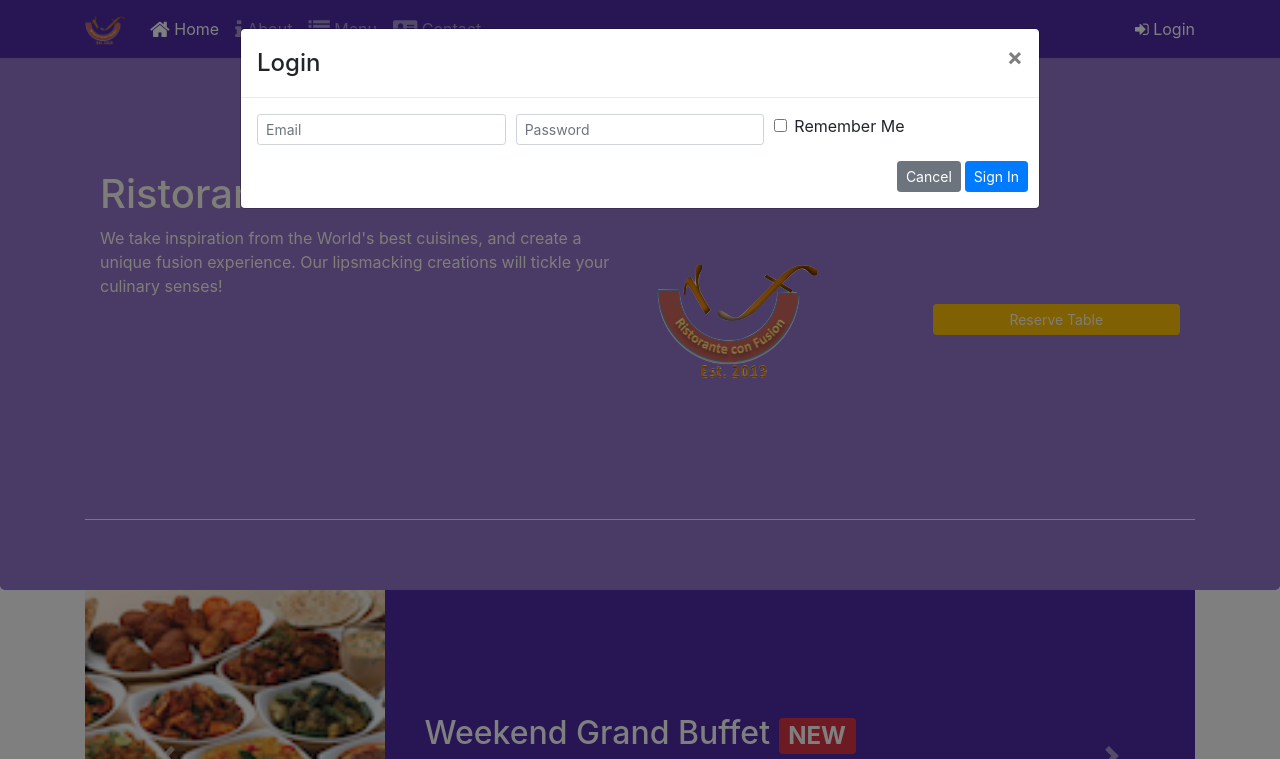
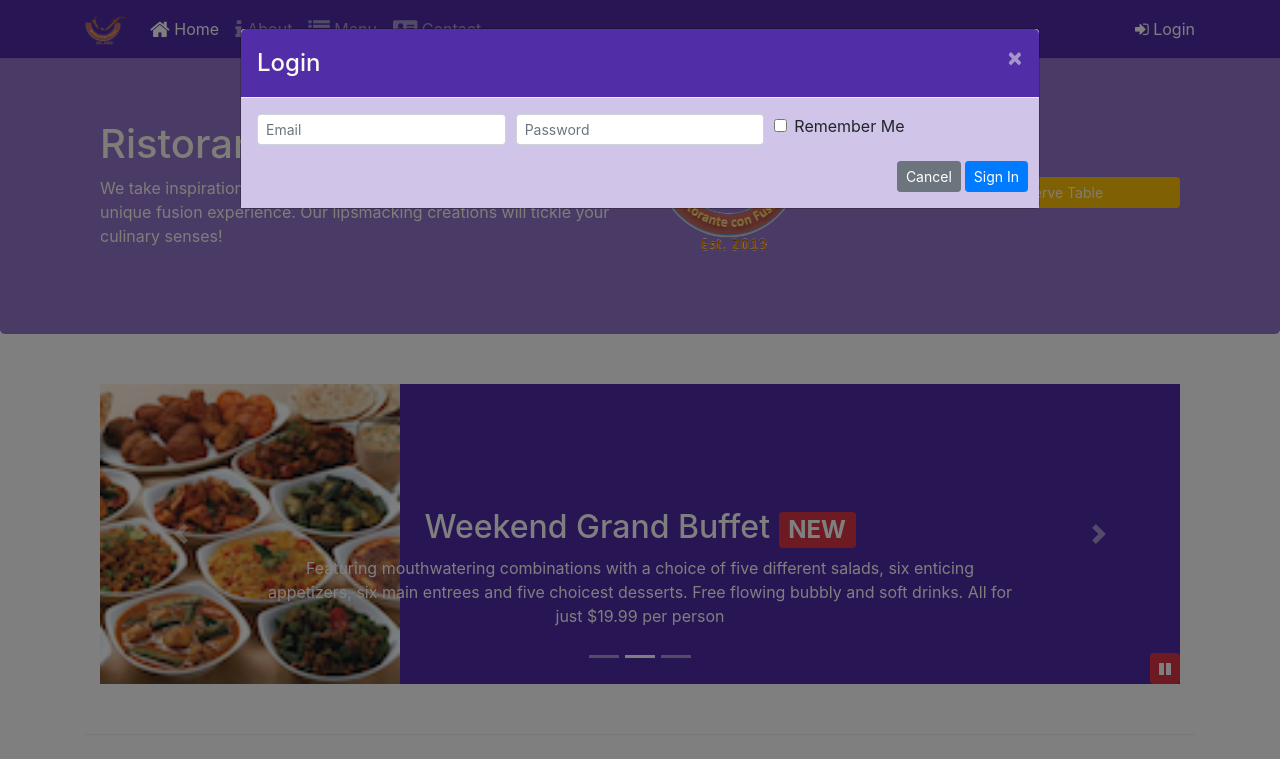
Before and after one commit to saratolooti/bootstrap-sass-Less, a website: page index.html in a window 1280 px wide. Both pictures are taken after a click on the link "Login". Shown: the top 759 px of the page. Drawn offline with nearby package versions, Linux system fonts and the light colour scheme.

Commit message:
Assingment4

```diff
--- a/css/styles.scss
+++ b/css/styles.scss
@@ -1,46 +1,50 @@
 $lt-gray: #ddd;
-$background-dark: #512da8;
-$background-light: #9575cd;
-$background-pale: #d1c4e9;
+$background-dark: #512DA8;
+$background-light: #9575CD;
+$background-pale: #D1C4E9;
 
 //height Variables
 $carousel-item-height: 300px;
 
-@mixin zero-margin ($pad-up-dn: 0px, $pad-left-right: 0px) {
-    margin: 0 auto;
-    padding: $pad-up-dn $pad-left-right;
+@mixin zero-margin($pad-up-dn, $pad-left-right) {
+	margin:0px auto;
+	padding: $pad-up-dn $pad-left-right;
 }
 
 .row-header{
-    @include zero-margin(50px, 0px);
-    border-bottom: 1px ridge;
-    min-height: 400px;
+    @include zero-margin(0px,0px);
 }
 
-.footer {
+.row-content {
+    @include zero-margin(50px,0px);
+    border-bottom: 1px ridge;
+    min-height:400px;
+}
+
+.footer{
     background-color: $background-pale;
     @include zero-margin(20px, 0px);
 }
 
 .jumbotron {
-    @include zero-margin(70px, 30px);
-    background: $background-light;
-    color: floralwhite;
+    @include zero-margin(70px,30px);
+    background: $background-light ;
+    color:floralwhite;
 }
 
-address {
-    font-size: 80%;
-    margin: 0px;
-    color: #0f0f0f;
+address{
+    font-size:80%;
+    margin:0px;
+    color:#0f0f0f;
 }
 
-body {
-    padding: 50px 0 0 0;
-    z-index: 0;
+body{
+    padding:50px 0px 0px 0px;
+    z-index:0;
 }
 
 .navbar-dark {
-    background: $background-dark;
+     background-color: $background-dark;
 }
 
 .tab-content {
@@ -50,22 +54,41 @@ body {
     padding: 10px;
 }
 
+
 //nesting
 .carousel {
-    background: $background-dark;
+    background:$background-dark;
 
     .carousel-item {
         height: $carousel-item-height;
-
         img {
             position: absolute;
-            top: 0; left: 0;
+            top: 0;
+            left: 0;
             min-height: 300px;
         }
     }
 }
 
-#carouselButton {
+#carouselButten {
+    right:0px;
     position: absolute;
-    right: 0; bottom: 0;
+    bottom: 0px;
+    z-index: 1;
 }
+
+//modals css
+.modal-header {
+    background: $background-dark;
+    color: floralwhite;
+    button {
+        color: floralwhite;
+    }
+    button:hover {
+        color: white;
+    }
+}
+
+.modal-body {
+    background: $background-pale;
+}
--- a/index.html
+++ b/index.html
@@ -32,10 +32,15 @@
                     <li class="nav-item"><a href="./contactus.html" class="nav-link"><span class="fa fa-address-card fa-lg"></span> Contact</a></li>
                 </ul>
                 <span class="navbar-text">
-                    <a data-toggle="modal" data-target="#loginModel">
+                    <a data-toggle="modal" id="loginModalBtn">
                         <span class="fa fa-sign-in"></span> Login
                     </a>
                 </span>
+                <!-- <span class="navbar-text">
+                    <a data-toggle="modal" data-target="#loginModel" >
+                        <span class="fa fa-sign-in"></span> Login
+                    </a>
+                </span> -->
             </div>
         </div>
     </nav>
@@ -46,7 +51,7 @@
             <div class="modal-content">
                 <div class="modal-header">
                     <h4 class="modal-title">Reserve a Table</h4>
-                    <button class="close" type="button" data-dismiss="modal">
+                    <button class="close" type="button" id="modalCloseBtnR">
                         &times;
                     </button>
                 </div>
@@ -128,7 +133,7 @@
             <div class="modal-content">
                 <div class="modal-header">
                     <h4 class="modal-title">Login</h4>
-                    <button class="close" type="button" data-dismiss="modal">
+                    <button class="close" type="button" id="modalCloseBtn">
                         &times;
                     </button>
                 </div>
@@ -175,8 +180,11 @@
                 </div>
                 <div class="col-12 col-sm align-self-center">
                     <a class="btn btn-warning btn-sm btn-block" role="button"
+                        id="reserveModalBtn">Reserve Table
+                    </a>
+                    <!-- <a class="btn btn-warning btn-sm btn-block" role="button"
                     data-toggle="modal" data-target="#reserveModal">Reserve Table
-                    </a>
+                    </a> -->
                 </div>
             </div>
         </div>
@@ -364,7 +372,26 @@
                     $('#carouselButten').children('span').addClass('fa-pause');
                 }
             });
+
+            //login modal
+            $('#loginModalBtn').click(() => {
+                $('#loginModel').modal('toggle');
+            });
+            $('#modalCloseBtn').click(() => {
+                $('#loginModel').modal('hide');
+            });
+
+            //reserve modal
+            $('#reserveModalBtn').click(() => {
+                $('#reserveModal').modal('toggle');
+            });
+            $('#modalCloseBtnR').click(() => {
+                $('#reserveModal').modal('hide');
+            });
+
+
         });
+
     </script>
 
 </body>
```
Also changed, not shown: css/styles.css.
